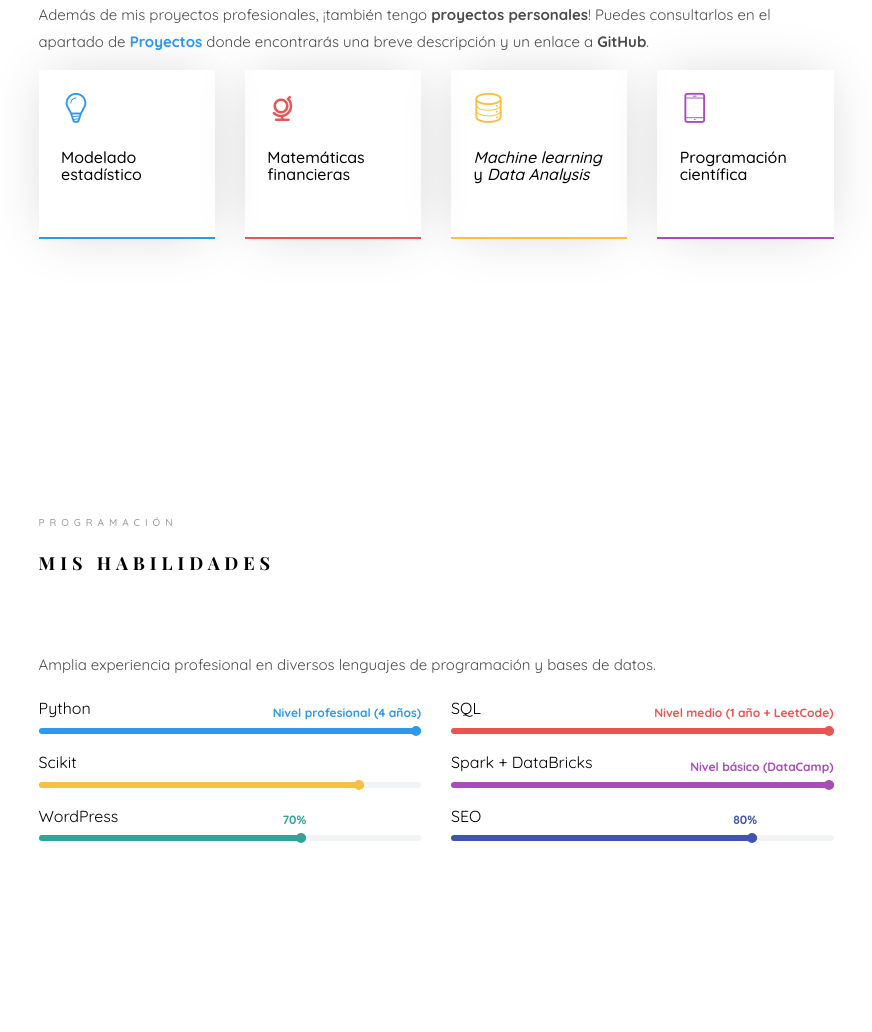
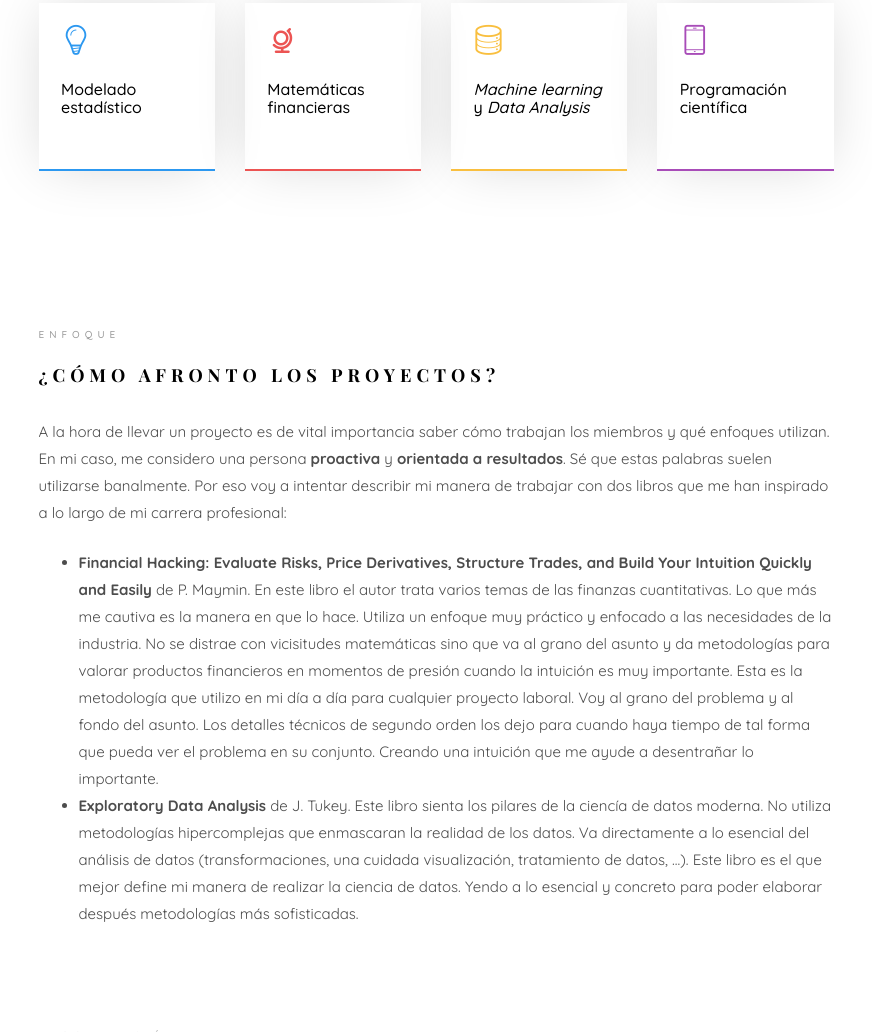
Before and after one commit to dorive/dorive.github.io, a plain HTML site: page index.html in a window 1280 px wide. Shown: the part 1768-2800 px from the top of the page, without its empty margins (354-1226 px from the left). Drawn offline with nearby package versions, Linux system fonts and the light colour scheme; files whose address does not match are found by name; a web font is replaced by a local one.

Commit message:
How I approach projects. Margins were corrected.

```diff
--- a/css/style.css
+++ b/css/style.css
@@ -380,8 +380,8 @@ body.offcanvas {
 .colorlib-about,
 .colorlib-services,
 .colorlib-contact {
-  padding-top: 4em;
-  padding-bottom: 9em;
+  padding-top: 2.5em;
+  padding-bottom: 2.5em;
   clear: both;
   width: 100%;
   display: block; }
@@ -405,7 +405,7 @@ body.offcanvas {
 
 .colorlib-heading {
   font-size: 18px;
-  margin-bottom: 4em;
+  margin-bottom: 1.5em;
   font-weight: 700;
   text-transform: uppercase;
   letter-spacing: 5px;
--- a/index.html
+++ b/index.html
@@ -66,6 +66,7 @@
 						<li class="active">
 							<a href="#" data-nav-section="home">Inicio</a></li>
 						<li><a href="#" data-nav-section="about">Sobre Mí</a></li>
+						<li><a href="#" data-nav-section="enfoque">Enfoque</a></li>
 						<li><a href="#" data-nav-section="skills">Habilidades</a></li>
 						<li><a href="#" data-nav-section="projects">Proyectos/GitHub</a></li>
 						<li><a href="#" data-nav-section="experience">Experiencia</a></li>
@@ -167,6 +168,29 @@ Copyright &copy;<script>document.write(new Date().getFullYear());</script> All r
 									<div class="services color-4">
 										<span class="icon2"><i class="icon-phone3"></i></span>
 										<h3>Programación científica</h3>
+									</div>
+								</div>
+							</div>
+						</div>
+					</div>
+				</div>
+			</section>
+
+
+			<section class="colorlib-about" data-section="enfoque">
+				<div class="colorlib-narrow-content">
+					<div class="row">
+						<div class="col-md-12">
+							<div class="row row-bottom-padded-sm animate-box" data-animate-effect="fadeInLeft">
+								<div class="col-md-12">
+									<div class="about-desc">
+										<span class="heading-meta">Enfoque</span>
+										<h2 class="colorlib-heading">¿Cómo afronto los proyectos?</h2>
+										<p>A la hora de llevar un proyecto es de vital importancia saber cómo trabajan los miembros y qué enfoques utilizan. En mi caso, me considero una persona <strong>proactiva</strong> y <strong>orientada a resultados</strong>. Sé que estas palabras suelen utilizarse banalmente. Por eso voy a intentar describir mi manera de trabajar con dos libros que me han inspirado a lo largo de mi carrera profesional:</p>
+										<ul>
+											<li> <strong>Financial Hacking: Evaluate Risks, Price Derivatives, Structure Trades, and Build Your Intuition Quickly and Easily</strong> de P. Maymin. En este libro el autor trata varios temas de las finanzas cuantitativas. Lo que más me cautiva es la manera en que lo hace. Utiliza un enfoque muy práctico y enfocado a las necesidades de la industria. No se distrae con vicisitudes matemáticas sino que va al grano del asunto y da metodologías para valorar productos financieros en momentos de presión cuando la intuición es muy importante. Esta es la metodología que utilizo en mi día a día para cualquier proyecto laboral. Voy al grano del problema y al fondo del asunto. Los detalles técnicos de segundo orden los dejo para cuando haya tiempo de tal forma que pueda ver el problema en su conjunto. Creando una intuición que me ayude a desentrañar lo importante.</li>
+											<li><strong>Exploratory Data Analysis</strong> de J. Tukey. Este libro sienta los pilares de la ciencía de datos moderna. No utiliza metodologías hipercomplejas que enmascaran la realidad de los datos. Va directamente a lo esencial del análisis de datos (transformaciones, una cuidada visualización, tratamiento de datos, ...). Este libro es el que mejor define mi manera de realizar la ciencia de datos. Yendo a lo esencial y concreto para poder elaborar después metodologías más sofisticadas.</li>
+										</ul>
 									</div>
 								</div>
 							</div>
```
Lines whose indentation alone changed are shown as unchanged.
